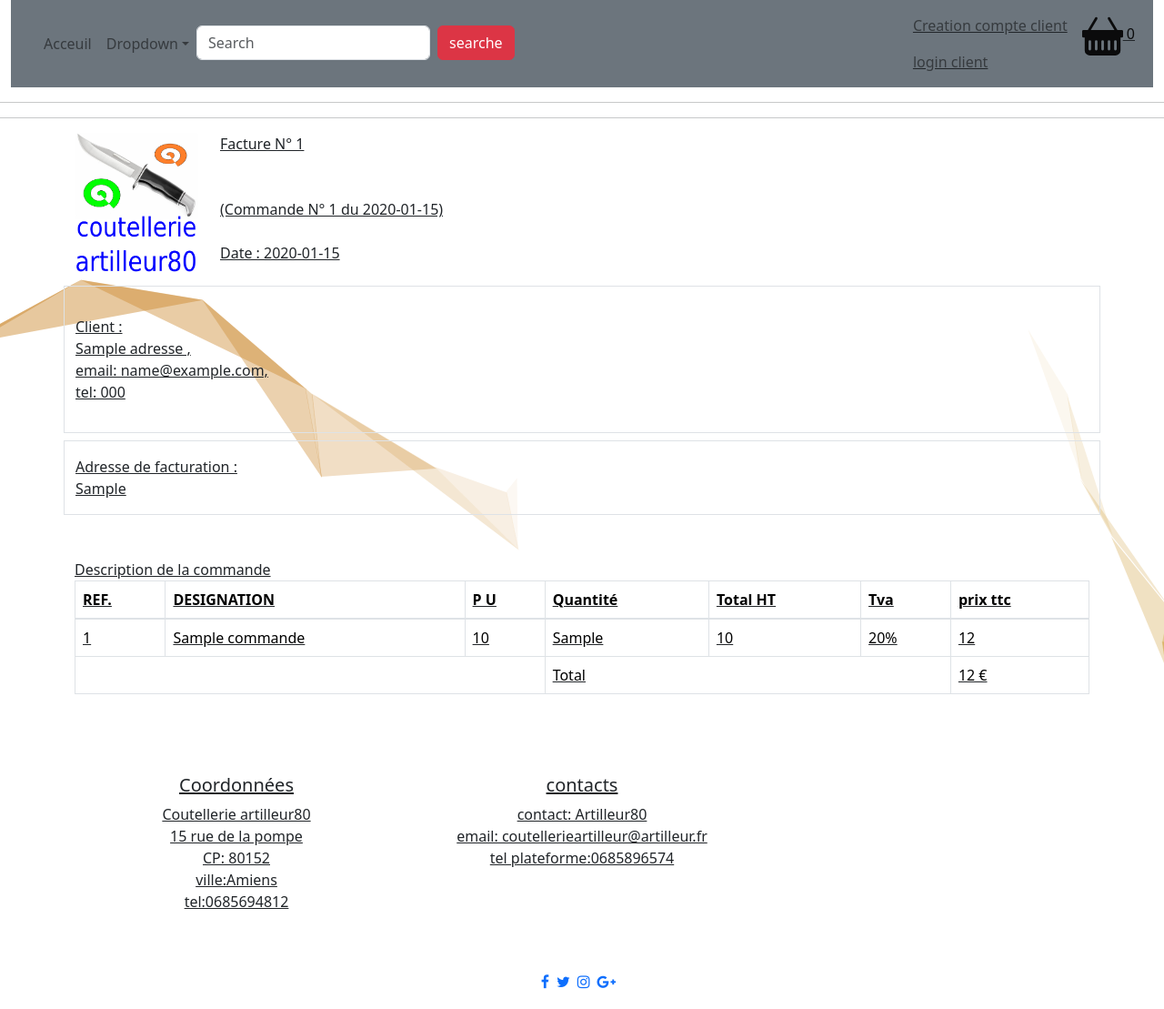
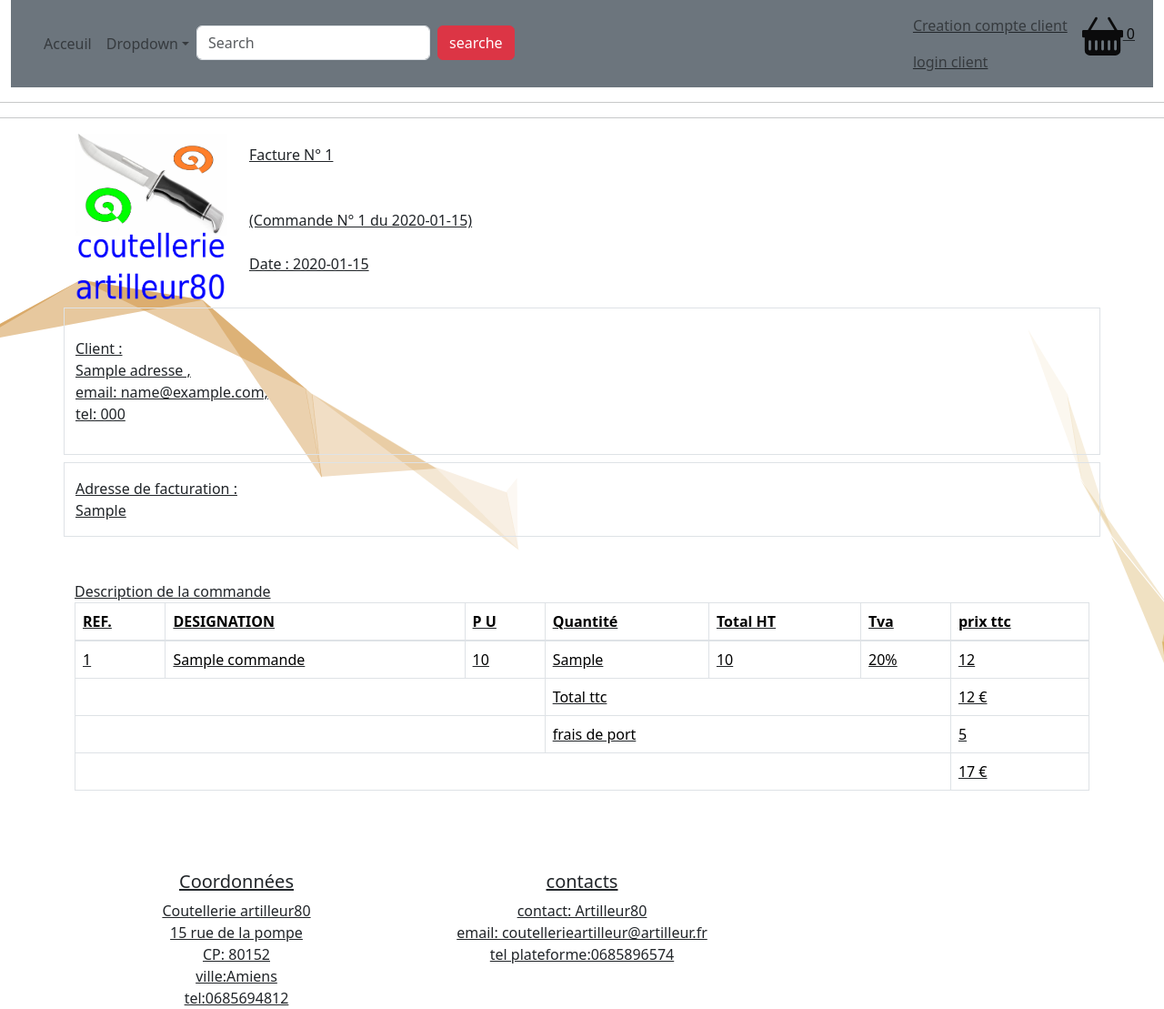
Before and after one commit to artilleur/filrougePRESQUEdernierechance, a Symfony app: template templates/facturation/facture.html.twig in a window 1280 px wide. Shown: the top 1109 px of the page at 91% size. Before the commit the page ends 1087 px from the top, so only its background shows below. Run offline with Twig, Linux system fonts and the light colour scheme; the template is opened without the code that fills it: most values are stand-ins (such as "Sample title", 1, 10 or a date in 2020); some libraries are stand-ins or nearby versions.

Commit message:
20112023  3

```diff
--- a/public/css/style2.css
+++ b/public/css/style2.css
@@ -17,8 +17,8 @@
 	height: 180px;
 }
 .logo{
-	width: 10rem;
-	height: 10rem;
+	width: 12rem;
+	height: 12rem;
 }
 
 
--- a/templates/facturation/facture.html.twig
+++ b/templates/facturation/facture.html.twig
@@ -65,9 +65,33 @@
           <tfoot>
     <tr>
         <td colspan="3"></td>
-        <td colspan="3">Total</td>
+        <td colspan="3">Total ttc</td>
         <td>{{ finalTotal | round(2) }} €</td>
     </tr>
+     <tr>
+        <td colspan="3"></td>
+        <td colspan="3">frais de port </td>
+       {% if finalTotal<100 %}
+        <td colspan="3">5</td>
+
+
+
+    </tr>
+    <tr>
+     <td colspan="6"></td>
+     <td>{{ finalTotal | round(2)+5  }} €</td>
+     </tr>
+     {% else  %}
+     <td colspan="3">0</td>
+
+
+
+    </tr>
+    <tr>
+     <td colspan="6"></td>
+     <td>{{ finalTotal | round(2)+0  }} €</td>
+     </tr>
+     {% endif %}
 </tfoot>
 
     </table>
```
